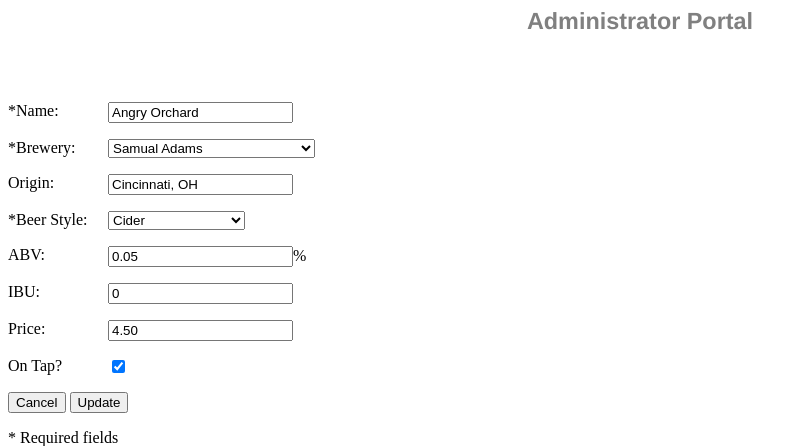
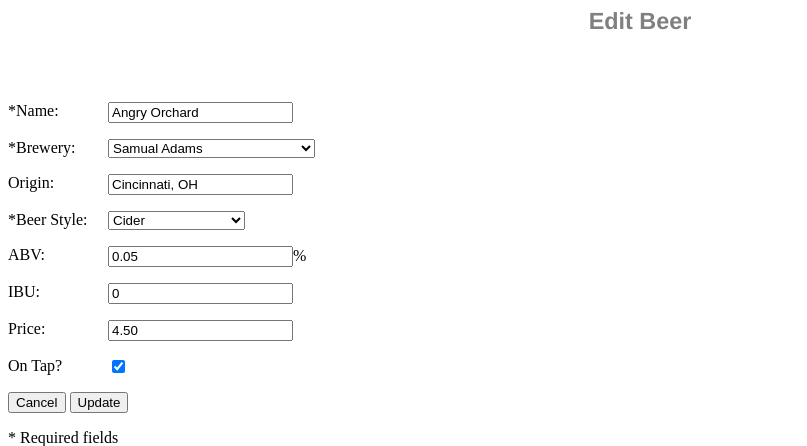
Before and after one commit to Nick314159/birdstop, a PHP site: page /editBeer.php?rowId=1 in a window 1280 px wide. Shown: the top 446 px of the page, without its empty margins (0-807 px from the left). Run offline with PHP 8.4, Linux system fonts and the light colour scheme; the visitor is signed in with stand-in values (Sample User, id 1); data comes from the database, SQL or seed files in the repository; data that the repository does not hold is empty.

Commit message:
updated edit beer title and header

```diff
--- a/html/admin/editBeer.php
+++ b/html/admin/editBeer.php
@@ -113,15 +113,26 @@
 <html>
 <!DOCTYPE HTML>
 <head>
-    <meta http-equiv="content-type" content="text/html; charset=UTF-8">
-    <title><?php ?></title>
+  <?php
+    if ($newBeer) {
+        echo "<title>New Beer</title>";
+    } else {
+        echo "<title>Edit Beer</title>";
+    }
+  ?>
 </head>
 <link rel='stylesheet' type='text/css' href='../stylesheet.css'>
 <body>
 <!-- Title -->
 <div style="width: 100%;">
     <div class="title">
-        <h3>Administrator Portal</h3>
+        <?php
+          if ($newBeer) {
+            echo "<h3>New Beer</h3>";
+          } else {
+            echo "<h3>Edit Beer</h3>";
+          }
+        ?>
     </div>
 </div>
 <form action="" method="post">
```
